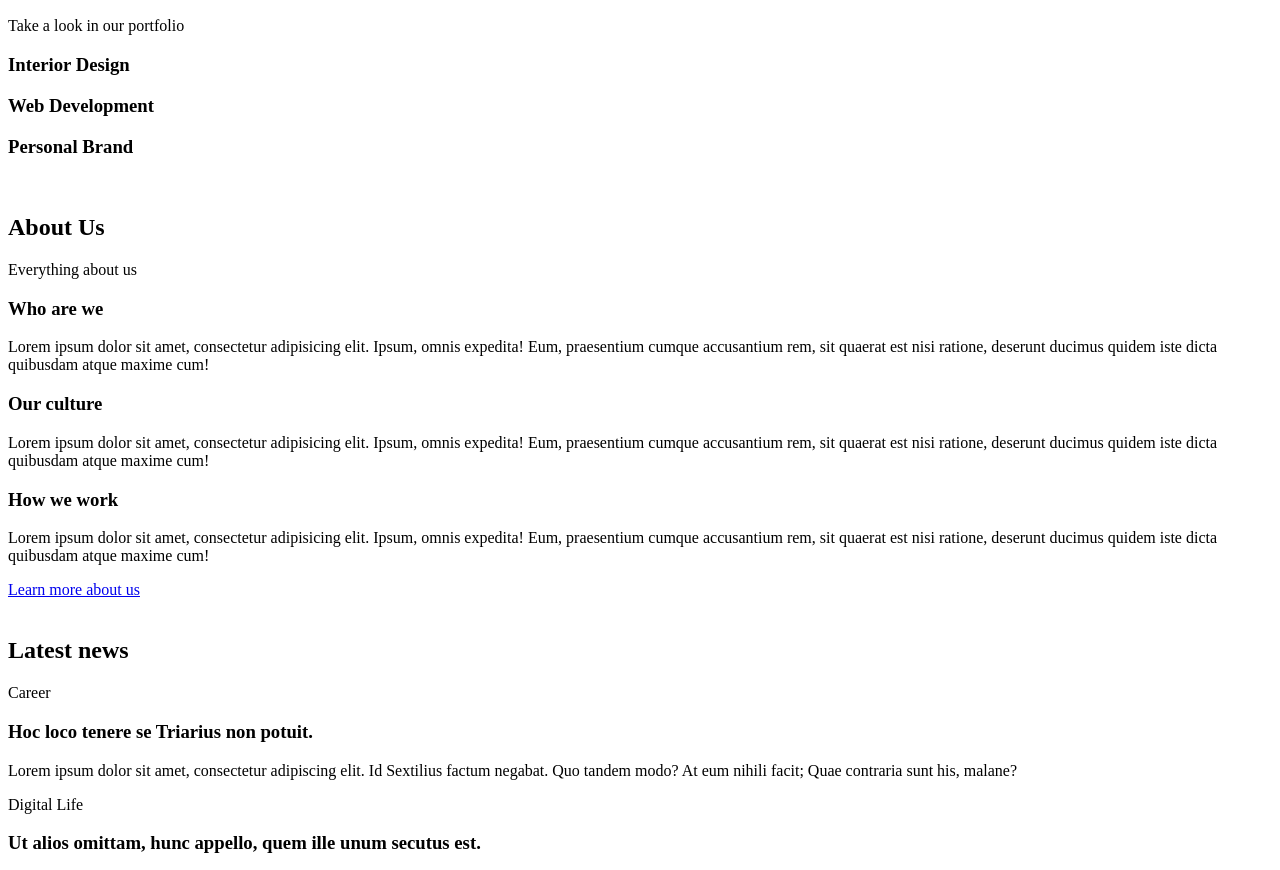
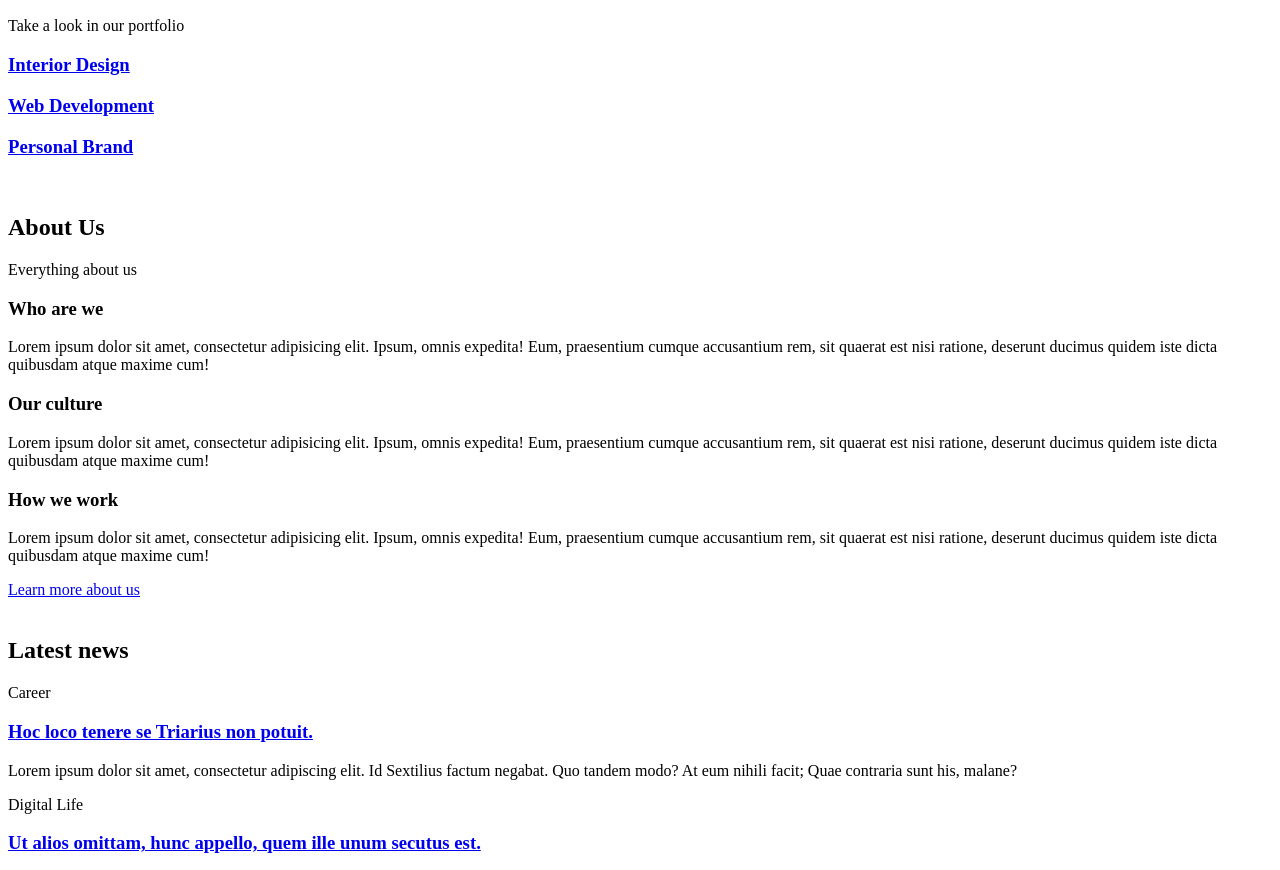
Before and after one commit to abrhamadddis/alx-frontend, a plain HTML site: page 0x00-html_advanced/23-index.html in a window 1280 px wide. Shown: the part 696-1566 px from the top of the page. Drawn offline with Linux system fonts and the light colour scheme.

Commit message:
Services, Works, Latest news links

```diff
--- a/0x00-html_advanced/23-index.html
+++ b/0x00-html_advanced/23-index.html
@@ -50,9 +50,9 @@
                     <p>We work with you</p>
                 </header>
                 <div>
-                    <h3> <a href="#">Design & Concept</a> </h3>
+                    <h3><a href="#">Design & Concept</a> </h3>
                     <h3><a href="#"> Digital Strategy</a></h3>
-                    <h3> <a href="#">Content Strategy</a></h3>
+                    <h3><a href="#">Content Strategy</a></h3>
                     <h3><a href="#">UX Design</a> </h3>
                     <h3><a href="#">Web Development</a></h3>
                     <h3><a href="#">Social Media</a></h3>
@@ -69,13 +69,13 @@
                 </header>
                 <div>
                     <article>
-                        <h3>Interior Design</h3>
+                        <h3> <a href="#"> Interior Design</a></h3>
                     </article>
                     <article>
-                        <h3>Web Development</h3>
+                        <h3><a href="#"> Web Development</a></h3>
                     </article>
                     <article>
-                        <h3>Personal Brand</h3>
+                        <h3><a href="#">Personal Brand</a></h3>
                     </article>
                 </div>
             </div>
@@ -125,14 +125,14 @@
                 <div>
                     <article>
                         <p>Career</p>
-                        <h3>Hoc loco tenere se Triarius non potuit.</h3>
+                        <h3><a href="#">Hoc loco tenere se Triarius non potuit.</a></h3>
                         <p>Lorem ipsum dolor sit amet, consectetur adipiscing elit. Id Sextilius factum negabat. Quo
                             tandem
                             modo? At eum nihili facit; Quae contraria sunt his, malane?</p>
                     </article>
                     <article>
                         <p>Digital Life</p>
-                        <h3>Ut alios omittam, hunc appello, quem ille unum secutus est.</h3>
+                        <h3><a href="#">Ut alios omittam, hunc appello, quem ille unum secutus est.</a></h3>
                         <p>Lorem ipsum dolor sit amet, consectetur adipiscing elit. Tum mihi Piso: Quid ergo? Tum ille:
                             Ain
                             tandem? Non autem hoc: igitur ne illud quidem. Sed quod proximum fuit non vidit. Nos
@@ -141,7 +141,7 @@
                     </article>
                     <article>
                         <p>Social</p>
-                        <h3>Bestiarum vero nullum iudicium puto.</h3>
+                        <h3><a href="#"></a>Bestiarum vero nullum iudicium puto.</h3>
                         <p>Lorem ipsum dolor sit amet, consectetur adipiscing elit. Non igitur bene. Quid enim est a
                             Chrysippo
                             praetermissum in Stoicis? Pugnant Stoici cum Peripateticis. Prioris generis est docilitas,
```
